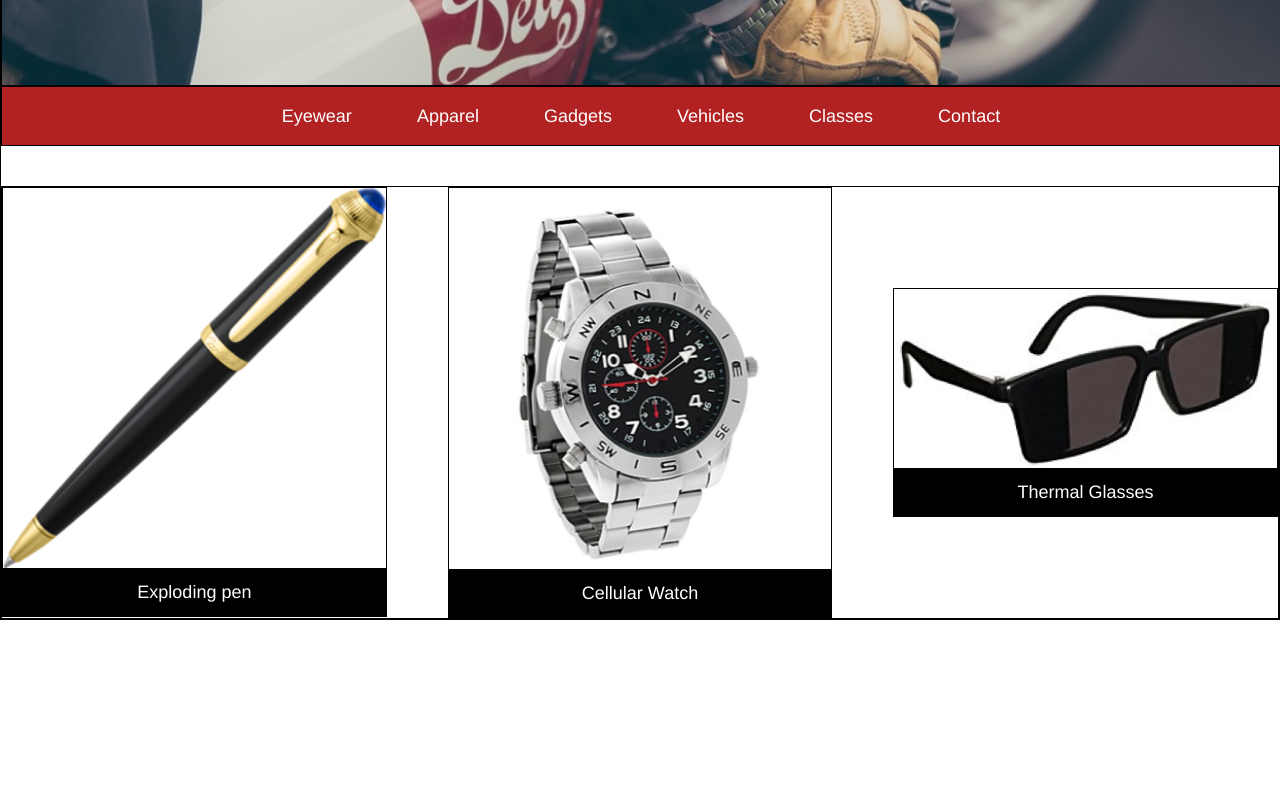
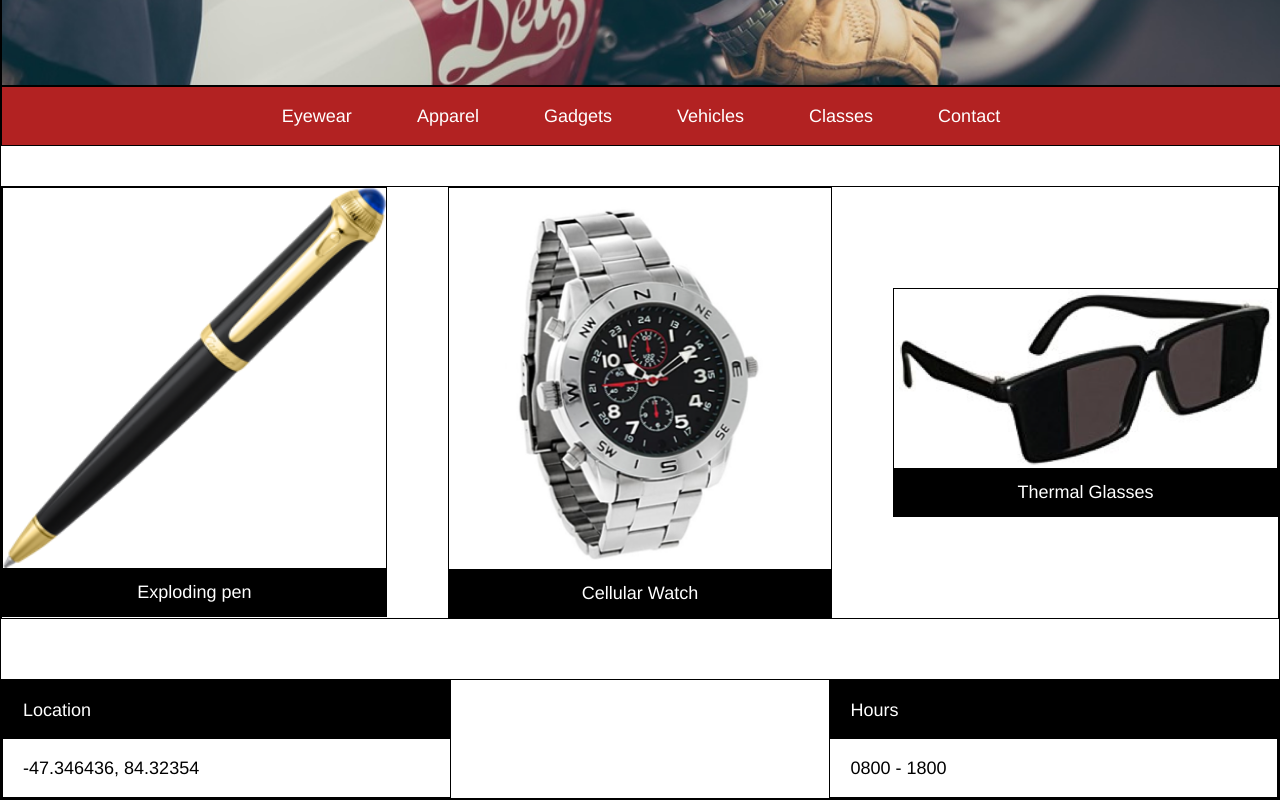
Before and after one commit to Anubiella/SecretAgentSupply, a plain HTML site: page index.html in a window 1280 px wide. Shown: the part 511-1311 px from the top of the page. Before the commit the page ends 1131 px from the top, so only its background shows below. Drawn offline with Linux system fonts and the light colour scheme.

Commit message:
Create location and hour section

```diff
--- a/index.html
+++ b/index.html
@@ -50,6 +50,17 @@
 		</div>
 	</div>
 
+	<div class="lochours">
+		<div class="locho">
+			<span>Location</span>
+			<span id="lochospec">-47.346436, 84.32354</span>
+		</div>
+		<div class="locho">
+			<span>Hours</span>
+			<span id="lochospec">0800 - 1800</span>
+			</div>
+		</div>
+	</div>
 
 
 </div>
--- a/resources/css/style.css
+++ b/resources/css/style.css
@@ -70,7 +70,6 @@ header img{
 	flex-wrap: wrap;
 	flex-direction: column;
 	width: 30%;
-	height: auto;
 }
 .product span{
 	background-color: black;
@@ -80,3 +79,27 @@ header img{
 .product img{
 	width: 100%;
 }
+
+/*LOCATION HOURS SECTION*/
+.lochours{
+	display: flex;
+	flex-wrap: wrap;
+	margin-top: 60px;
+	align-items: center;
+	justify-content: space-between;
+}
+.locho{
+	width: 35%;
+	display: flex;
+	flex-wrap: wrap;
+	flex-direction: column;
+}
+.locho span{
+	background-color: black;
+	text-align: left;
+	padding: 20px 20px;
+}
+.locho #lochospec{
+	background-color: white;
+	color: black;
+}
```
